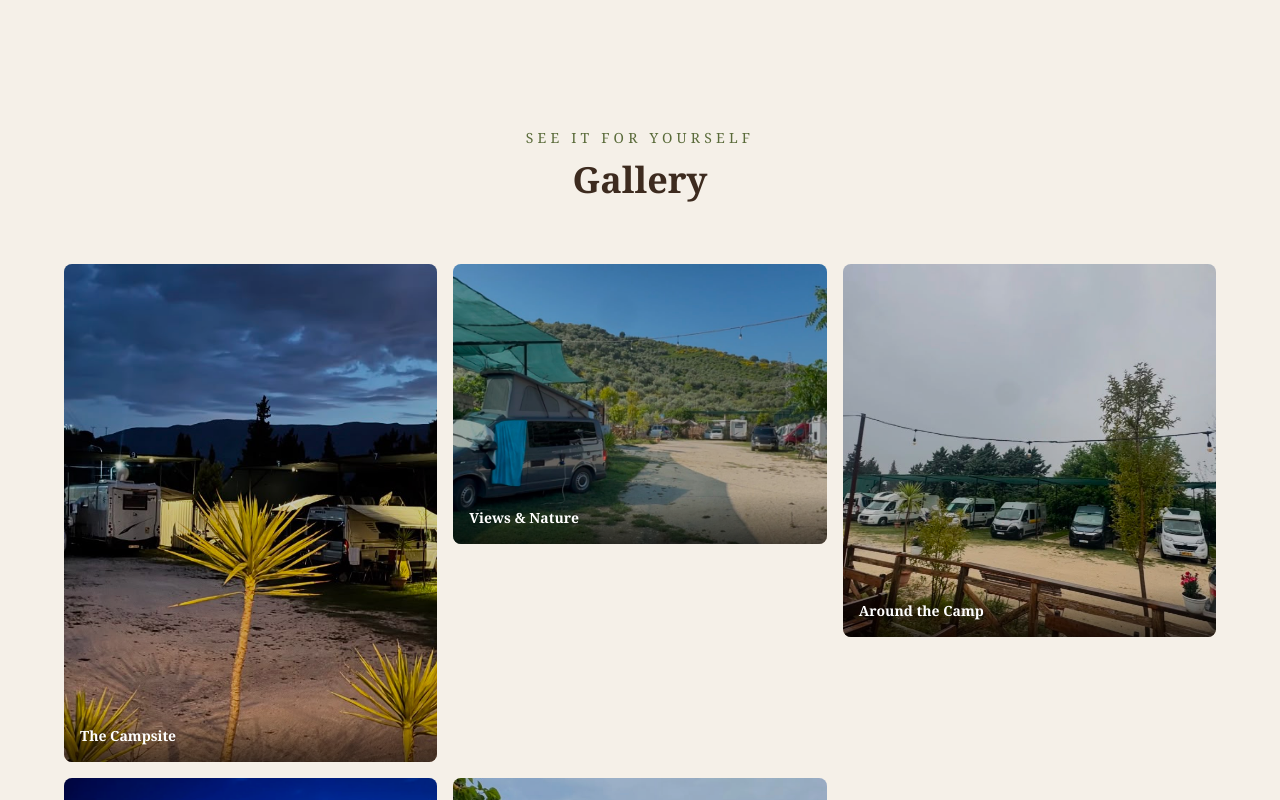
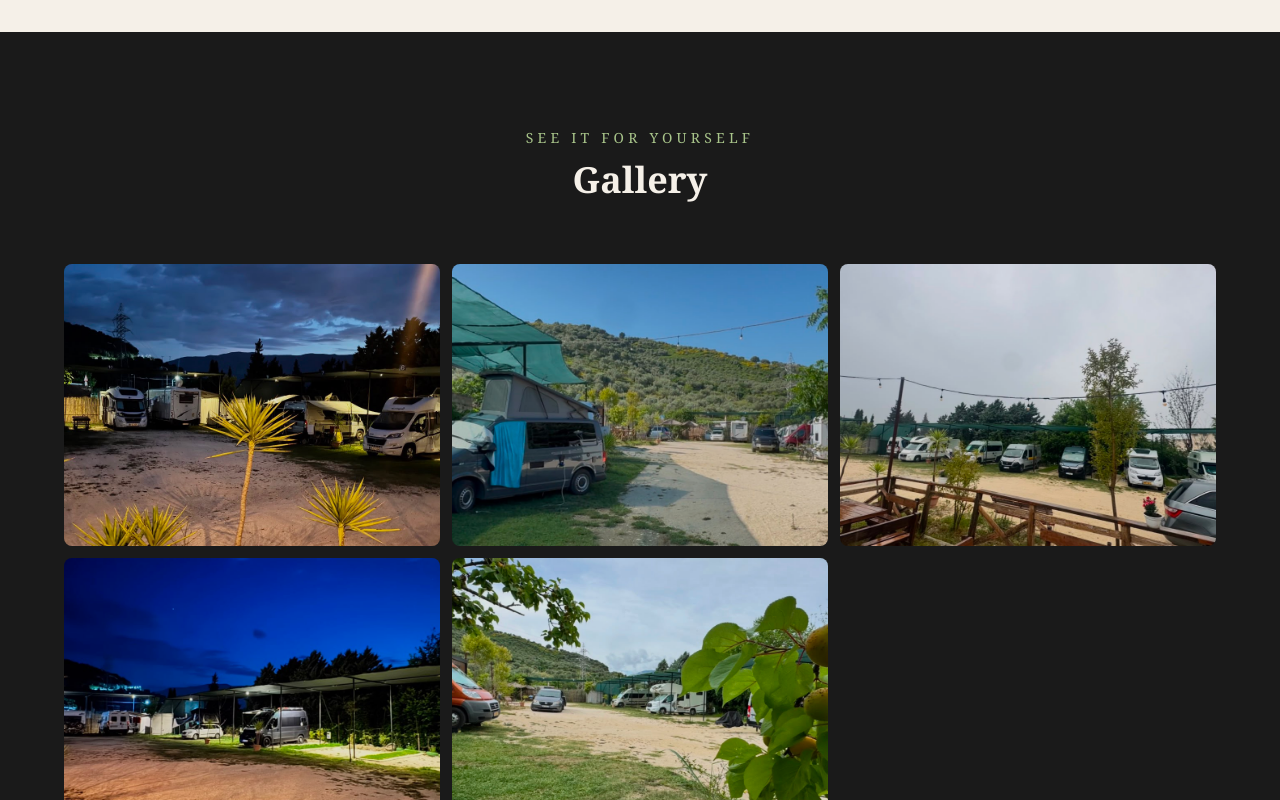
Before and after one commit to denisdaja/camping_castle_berat, a Next.js app: page / in a window 1280 px wide. Shown: the part 5380-6180 px from the top of the page. Built offline with nearby package versions, Linux system fonts and the light colour scheme.

Commit message:
Gallery: remove text overlays, make photos bigger, dark background

```diff
--- a/app/components/Gallery.tsx
+++ b/app/components/Gallery.tsx
@@ -4,34 +4,32 @@ import { useState } from "react";
 import Image from "next/image";
 
 const photos = [
-  { id: 1, src: "/images/gallery-1.webp", alt: "Camping Castle Berat", label: "The Campsite", aspect: "tall" },
-  { id: 2, src: "/images/gallery-2.webp", alt: "Camping Castle Berat", label: "Views & Nature", aspect: "wide" },
-  { id: 3, src: "/images/gallery-3.webp", alt: "Camping Castle Berat", label: "Around the Camp", aspect: "square" },
-  { id: 4, src: "/images/gallery-4.webp", alt: "Camping Castle Berat", label: "Castle & History", aspect: "wide" },
-  { id: 5, src: "/images/gallery-5.webp", alt: "Camping Castle Berat", label: "Life at the Camp", aspect: "square" },
+  { id: 1, src: "/images/gallery-1.webp", alt: "Camping Castle Berat" },
+  { id: 2, src: "/images/gallery-2.webp", alt: "Camping Castle Berat" },
+  { id: 3, src: "/images/gallery-3.webp", alt: "Camping Castle Berat" },
+  { id: 4, src: "/images/gallery-4.webp", alt: "Camping Castle Berat" },
+  { id: 5, src: "/images/gallery-5.webp", alt: "Camping Castle Berat" },
 ];
 
 export default function Gallery() {
   const [active, setActive] = useState<number | null>(null);
 
   return (
-    <section id="gallery" className="py-24 px-6 bg-[#f5f0e8]">
+    <section id="gallery" className="py-24 px-6 bg-[#1a1a1a]">
       <div className="max-w-6xl mx-auto">
         <div className="text-center mb-16">
-          <p className="text-[#5a6b3a] text-sm tracking-[0.3em] uppercase mb-3">
+          <p className="text-[#a8c48a] text-sm tracking-[0.3em] uppercase mb-3">
             See It For Yourself
           </p>
-          <h2 className="text-4xl font-bold text-[#3d2b1f]">Gallery</h2>
+          <h2 className="text-4xl font-bold text-[#f5f0e8]">Gallery</h2>
         </div>
 
-        <div className="grid grid-cols-2 md:grid-cols-3 gap-4">
+        <div className="grid grid-cols-2 md:grid-cols-3 gap-3">
           {photos.map((photo, i) => (
             <div
               key={photo.id}
               className="relative overflow-hidden rounded-lg cursor-pointer group"
-              style={{
-                aspectRatio: photo.aspect === "tall" ? "3/4" : photo.aspect === "wide" ? "4/3" : "1",
-              }}
+              style={{ aspectRatio: "4/3", minHeight: 280 }}
               onClick={() => setActive(i)}
             >
               <Image
@@ -41,10 +39,7 @@ export default function Gallery() {
                 className="object-cover transition-transform duration-500 group-hover:scale-105"
                 sizes="(max-width: 768px) 50vw, 33vw"
               />
-              <div className="absolute inset-0 bg-black/20 group-hover:bg-black/10 transition-colors" />
-              <div className="absolute bottom-0 left-0 right-0 p-4 bg-gradient-to-t from-black/60 to-transparent">
-                <p className="text-white text-sm font-semibold">{photo.label}</p>
-              </div>
+              <div className="absolute inset-0 bg-black/10 group-hover:bg-black/0 transition-colors" />
             </div>
           ))}
         </div>
```
